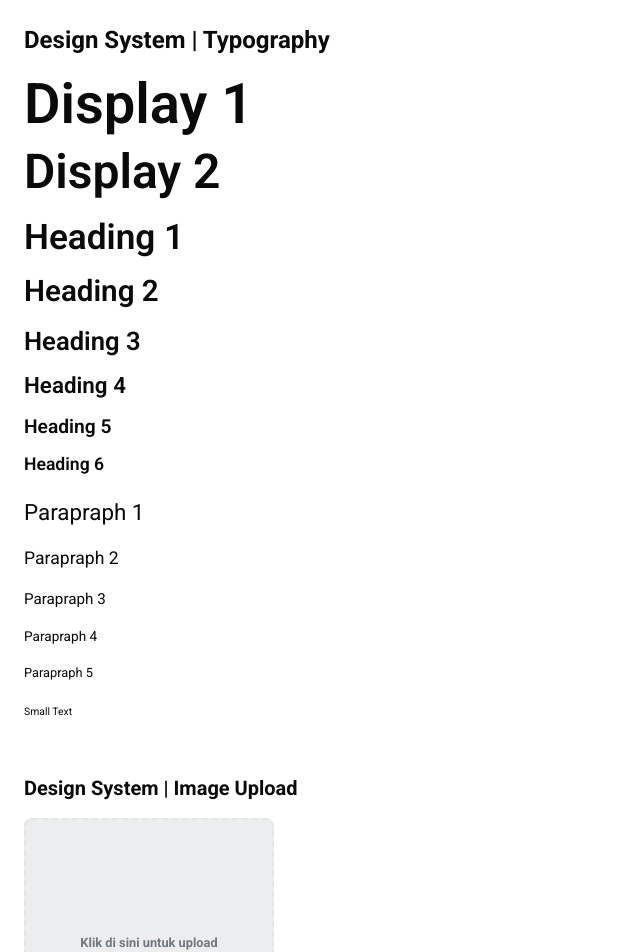
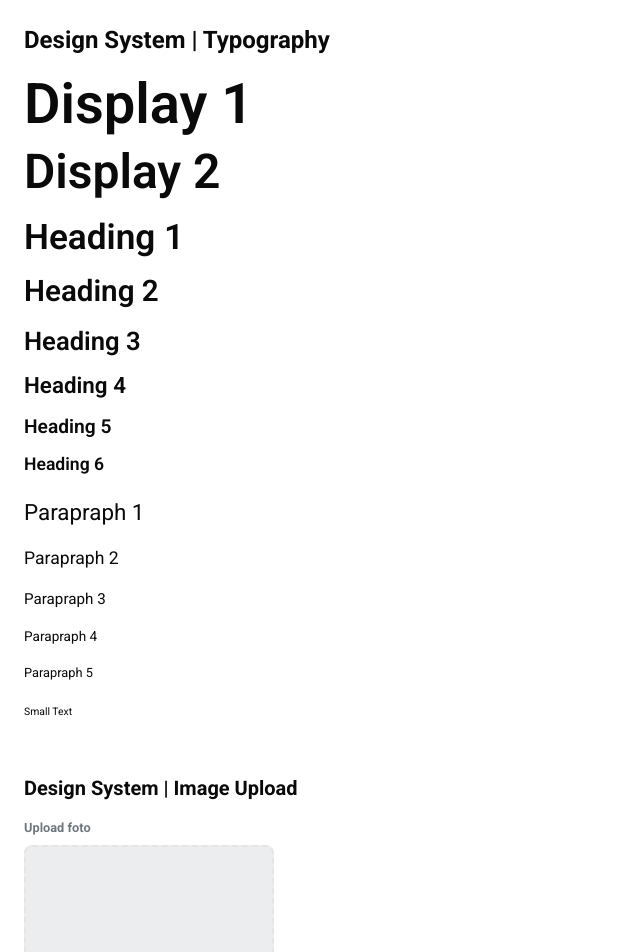
Before and after one commit to Rencanakan-id/rencanakan-talent_pool-frontend, a React (Vite) app: page /design in a window 1280 px wide. Shown: the top 952 px of the page, without its empty margins (0-640 px from the left). Built offline with nearby package versions, Linux system fonts and the light colour scheme.

Commit message:
feat: add label for imageupload in /design

```diff
--- a/src/modules/DesignSystemModule/index.tsx
+++ b/src/modules/DesignSystemModule/index.tsx
@@ -31,7 +31,7 @@ export const DesignSystemModule = () => {
 
       <div className="mt-8">
         <h2 className="text-xl font-bold mb-4">Design System | Image Upload</h2>
-        <ImageUpload />
+        <ImageUpload label="Upload foto"/>
       </div>
 
       <Textarea textLabel="Nama Depan" placeholder="Masukkan nama depan"></Textarea>
```
